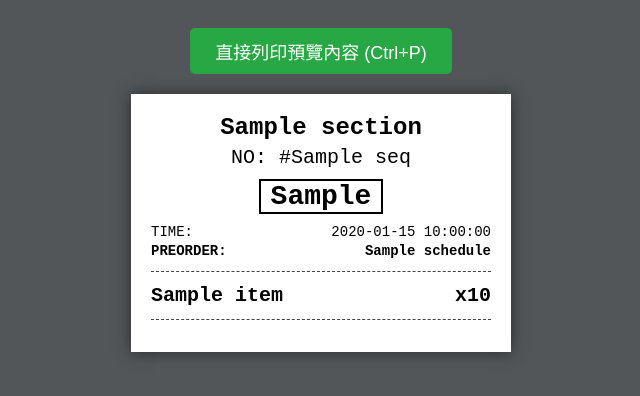
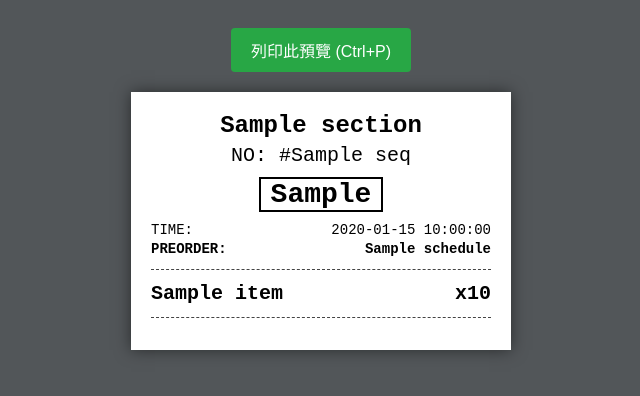
Before and after one commit to d11219208-del/qr, a Flask app: template templates/print_preview.html in a window 1280 px wide. Shown: the top 396 px of the page, without its empty margins (319-959 px from the left). Run offline with Flask 3, Linux system fonts and the light colour scheme; the template is opened without the code that fills it: most values are stand-ins (such as "Sample title", 1, 10 or a date in 2020); some libraries are stand-ins or nearby versions.

Commit message:
Update print_preview.html

```diff
--- a/templates/print_preview.html
+++ b/templates/print_preview.html
@@ -1,18 +1,17 @@
 <!DOCTYPE html>
-<html lang="zh-TW">
+<html>
 <head>
     <meta charset="UTF-8">
-    <title>列印預覽 - #{{ data.seq }}</title>
+    <title>列印預覽 #{{ data.seq }}</title>
     <style>
         :root { --paper-width: 380px; }
         body { background-color: #525659; display: flex; flex-direction: column; align-items: center; padding: 20px; font-family: "Courier New", "微軟正黑體", sans-serif; }
-
-        .no-print-zone { margin-bottom: 20px; }
-        .btn-print { padding: 10px 25px; font-size: 18px; cursor: pointer; background: #28a745; color: white; border: none; border-radius: 5px; }
+        .no-print { margin-bottom: 20px; }
+        .btn { padding: 10px 20px; font-size: 16px; cursor: pointer; background: #28a745; color: white; border: none; border-radius: 4px; }
 
         .paper {
             background: white; width: var(--paper-width); padding: 20px; margin-bottom: 30px;
-            box-shadow: 0 0 15px rgba(0,0,0,0.5); box-sizing: border-box; position: relative;
+            box-shadow: 0 0 15px rgba(0,0,0,0.5); box-sizing: border-box;
         }
 
         .center { text-align: center; }
@@ -26,11 +25,10 @@
         .info-row { font-size: 14px; margin-bottom: 3px; display: flex; justify-content: space-between; }
         .item-main { display: flex; justify-content: space-between; font-size: 20px; font-weight: bold; margin-top: 10px; }
         .item-options { font-size: 16px; padding-left: 15px; margin: 5px 0; color: #333; line-height: 1.4; }
-
         .total-row { font-size: 24px; border-top: 2px solid #000; padding-top: 10px; margin-top: 10px; }
 
         @media print {
-            .no-print-zone { display: none; }
+            .no-print { display: none; }
             body { background: none; padding: 0; }
             .paper { box-shadow: none; margin: 0; width: 80mm; page-break-after: always; }
         }
@@ -38,16 +36,16 @@
 </head>
 <body>
 
-<div class="no-print-zone">
-    <button class="btn-print" onclick="window.print()">直接列印預覽內容 (Ctrl+P)</button>
+<div class="no-print">
+    <button class="btn" onclick="window.print()">列印此預覽 (Ctrl+P)</button>
 </div>
 
-{% for section in data.sections %}
+{% for section in sections %}
 <div class="paper">
     <div class="center">
         <div class="header-title bold">{{ section.title }}</div>
         <div class="header-seq">NO: #{{ data.seq }}</div>
-        <div class="header-table bold">{{ data.table_func(section.lang == 'en') }}</div>
+        <div class="header-table bold">{{ section.display_table }}</div>
     </div>
 
     <div class="info-row"><span>TIME:</span> <span>{{ data.time }}</span></div>
@@ -60,7 +58,7 @@
     {% for item in section.items %}
         {% set name_zh = item.get('name_zh') or item.get('name') %}
         <div class="item-main">
-            <span>{{ item.get('name_en') if section.lang == 'en' else name_zh }}</span>
+            <span>{{ item.get('name_en') if section.lang == 'en' and item.get('name_en') else name_zh }}</span>
             <span>x{{ item.get('qty', 1) }}</span>
         </div>
 
```
